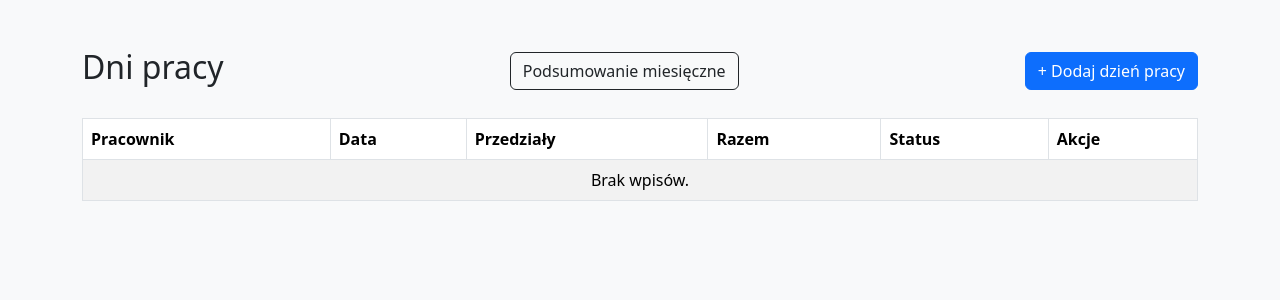
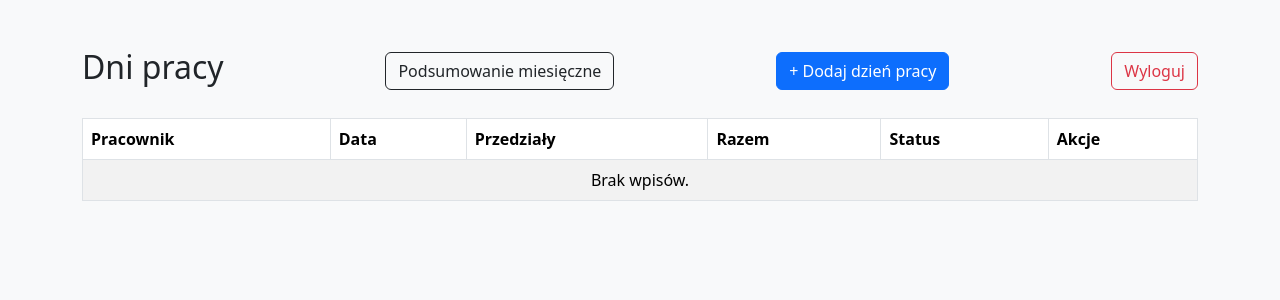
Before and after one commit to JakubSondej/Work_time_app, a Django app: page /tracker/work-days/ in a window 1280 px wide. Shown: the top 300 px of the page. Run offline with Django 5.2, Linux system fonts and the light colour scheme; the visitor is signed in with stand-in values (Sample User, id 1); data that the repository does not hold is empty.

Commit message:
Add logout button on websites

```diff
--- a/tracker/templates/tracker/monthly_summary.html
+++ b/tracker/templates/tracker/monthly_summary.html
@@ -11,6 +11,10 @@
     <div class="d-flex justify-content-between align-items-center mb-4">
         <h2>Podsumowanie miesięczne</h2>
         <a href="{% url 'work_day_list' %}" class="btn btn-secondary">Powrót do dni pracy</a>
+        <form method="post" action="{% url 'logout' %}">
+            {% csrf_token %}
+            <button type="submit" class="btn btn-outline-danger">Wyloguj</button>
+        </form>
     </div>
 
     <form method="get" class="card p-3 mb-4">
--- a/tracker/templates/tracker/work_day_list.html
+++ b/tracker/templates/tracker/work_day_list.html
@@ -70,6 +70,10 @@
         <h2>Dni pracy</h2>
         <a href="{% url 'monthly_summary' %}" class="btn btn-outline-dark">Podsumowanie miesięczne</a>
         <a href="{% url 'work_day_create' %}" class="btn btn-primary">+ Dodaj dzień pracy</a>
+        <form method="post" action="{% url 'logout' %}">
+            {% csrf_token %}
+            <button type="submit" class="btn btn-outline-danger">Wyloguj</button>
+        </form>
     </div>
 
     <table class="table table-bordered table-striped bg-white">
```
